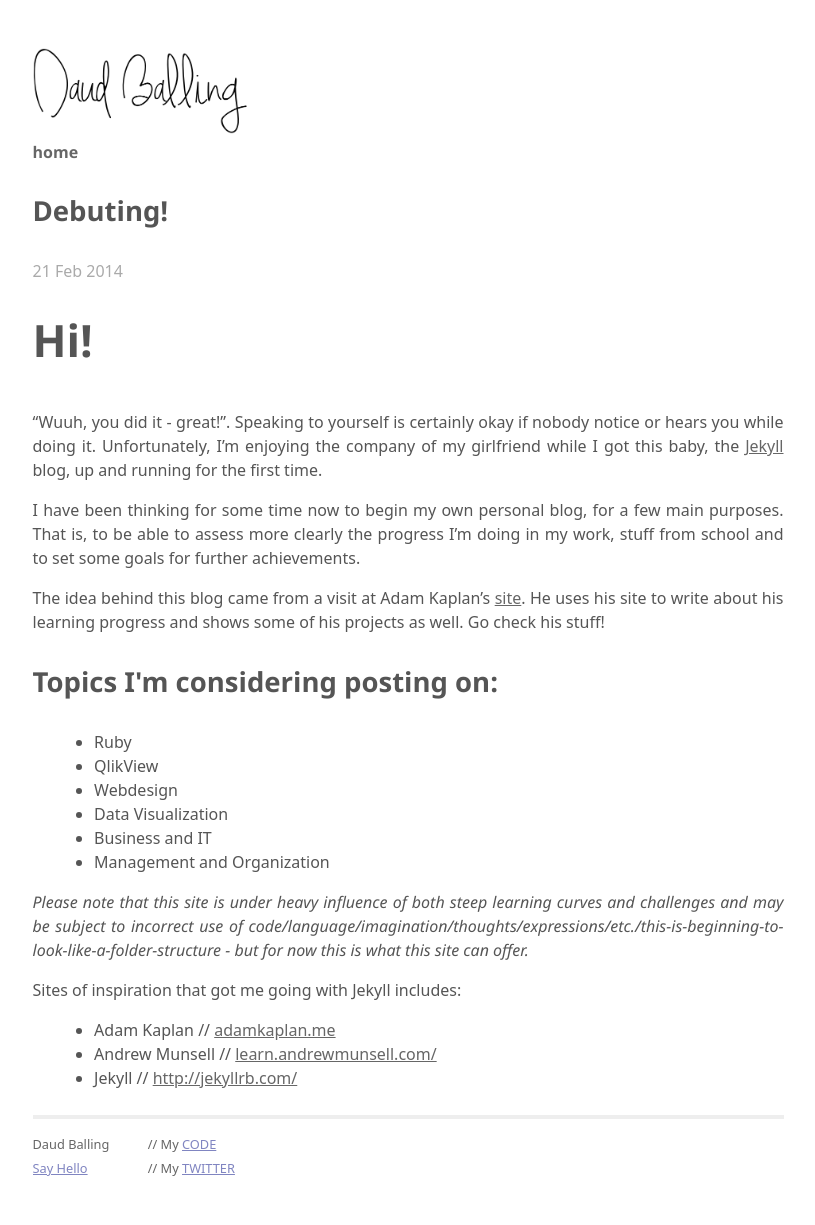
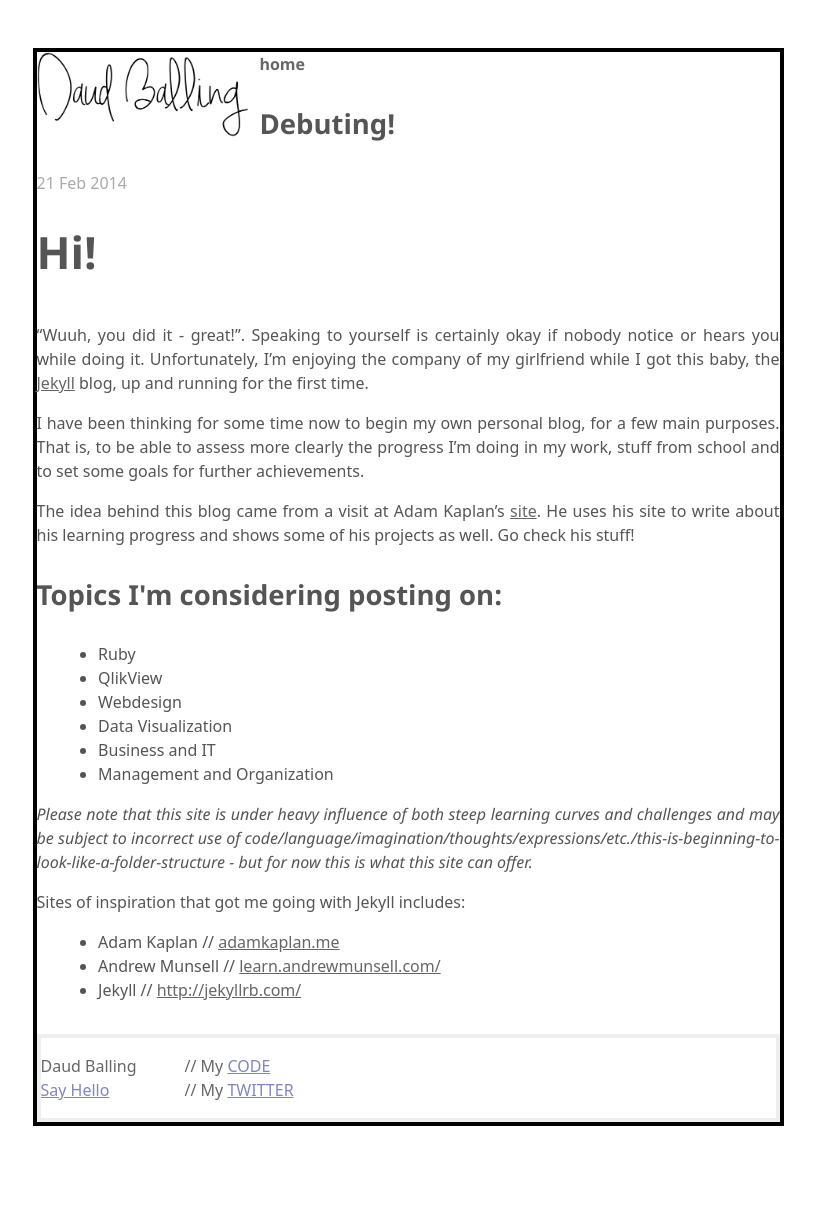
Before and after one commit to daudballing/daudballing.github.io, a Jekyll site: the page built from _posts/2014-02-21-fields-of-study.markdown, in a window 1280 px wide. Shown: the whole page, without its empty margins (232-1047 px from the left). Built offline with Jekyll 4.4.1, drawn with Linux system fonts in a browser that asks for light colours; some web fonts are replaced; Markdown is read by kramdown in place of the engine named in the settings; after the commit the page ends 1158 px from its top, so only the background shows below that.

```diff
--- a/_layouts/post.html
+++ b/_layouts/post.html
@@ -5,5 +5,5 @@ layout: default
 <p class="meta">{{ page.date | date_to_string }}</p>
 
 <div class="post">
-{{ content }}
+	{{ content }}
 </div>
--- /dev/null
+++ b/about/index.html
@@ -0,0 +1,6 @@
+---
+layout: page
+title:  About
+about: true
+---
+<h1>About</h1>
--- a/css/main.css
+++ b/css/main.css
@@ -31,9 +31,9 @@ h3 { font-size: 1.063em; }
 h4, h5, h6 {font-size: 100%}
 
 h1 { margin-bottom: 1em; }
+
 p {
-  font-size: 1em/1.5;
-  margin: 1em 0;
+  font-size: 100%;
 }
 
 a         { color: #666; }
@@ -60,6 +60,10 @@ a:visited { color: #666; }
   font-size: 80%;
 }
 
+.posts p {
+  font-size: 0.4em;
+}
+
 /*****************************************************************************/
 /*
 /* Site
@@ -67,6 +71,7 @@ a:visited { color: #666; }
 /*****************************************************************************/
 
 .container {
+  border: 4px solid #000;
   font-size: 1em;
   text-align: justify;
   width: 751px;
@@ -80,7 +85,8 @@ a:visited { color: #666; }
 }
 
 .logo img{
-  display: inline;
+  float: left;
+  display: block-inline;
   height: 30%;
   width: 30%;
   /*margin-bottom: 2em;*/
@@ -108,9 +114,9 @@ a:visited { color: #666; }
 }
 
 .footer {
-  font-size: 80%;
+  font-size: 100%;
   color: #666;
-  border-top: 4px solid #eee;
+  border: 4px solid #eee;
   margin-top: 2em;
   overflow: hidden;
 }
```
Also changed, not shown: index.html (+7 -3 lines), 1 other file.
